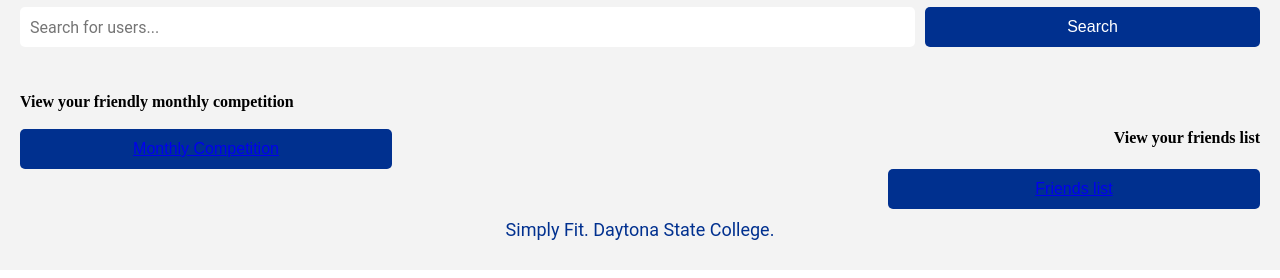
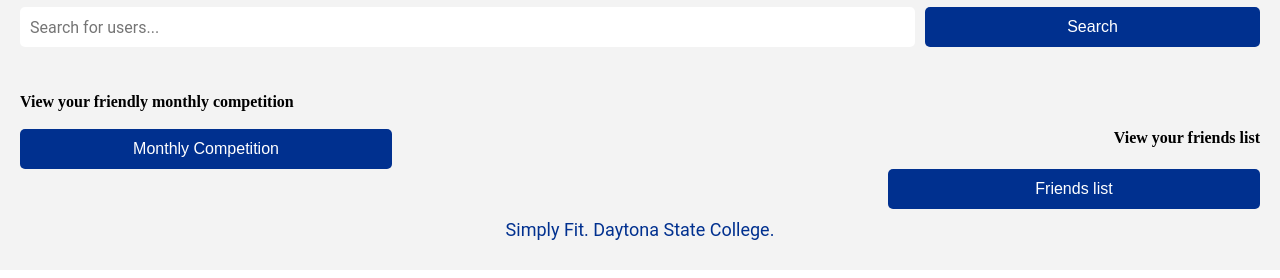
Before and after one commit to OverlyEncumbered/OverlyEncumbered.github.io, a plain HTML site: page Community.html in a window 1280 px wide. Shown: the part 178-456 px from the top of the page. Drawn offline with Linux system fonts and the light colour scheme.

Commit message:
Fixed buttons on community.html

```diff
--- a/Community.css
+++ b/Community.css
@@ -205,8 +205,7 @@ h1 a {
     color: white;
 }
 
-button {
-
+button a{
     text-decoration: none;
     color: white;
 }
```
